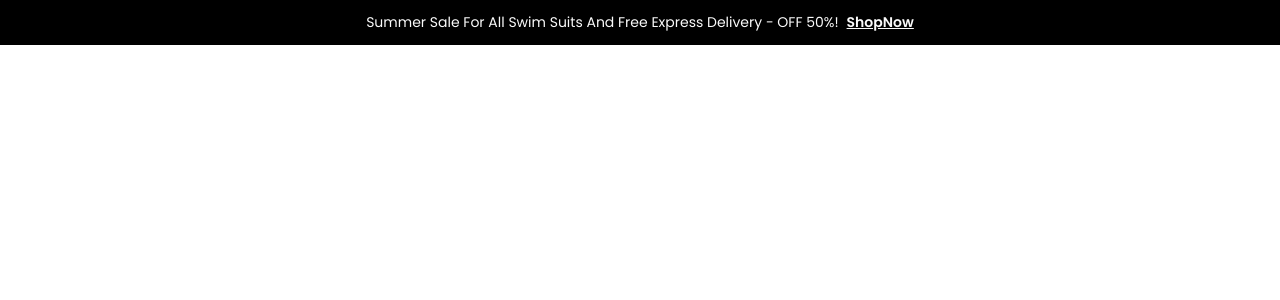
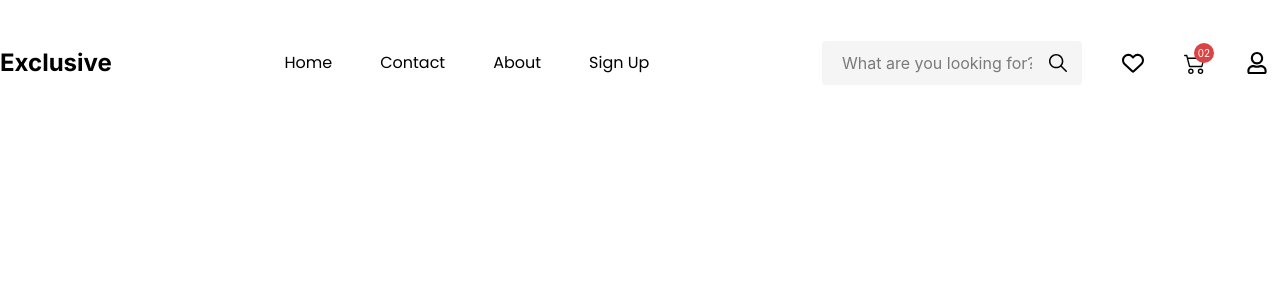
Before and after one commit to basudevkumer/Exclusive-e-commerce, a React (Vite) app: page / in a window 1280 px wide. Shown: the top 300 px of the page. Built offline with nearby package versions, Linux system fonts and the light colour scheme.

Commit message:
feat: Navbar component added in project

```diff
--- a/src/component/commonComponent/Navbar.jsx
+++ b/src/component/commonComponent/Navbar.jsx
@@ -1,12 +1,67 @@
-import React from 'react'
-import Header from './Header'
+import React from "react";
+import Container from "./Container";
+import { menuItems } from "../../helper/ProjectArr";
+import { allIcon } from "../../helper/IconProvider";
 
 const Navbar = () => {
+  //for icons
+  const { navIcon, searchIcon } = allIcon;
   return (
-    <>
-     <Header/>
-    </>
-  )
-}
+    <nav className="pt-10 pb-4">
+      <Container>
+        <div className="flex items-center justify-between">
+          <h6 className="heading24PXBold text-text2">Exclusive</h6>
+          <ul className="flex items-center gap-x-[48px]">
+            {menuItems.map((items) => {
+              return (
+                <li
+                  key={items.id}
+                  className="text-text2 title16PXRegular cursor-pointer relative after:absolute after:content-[''] after:h-[2px] after:w-full after:bg-[#0000007b] after:bottom-[0px] after:-left-full overflow-hidden  hover:after:left-0 py-[2px] after:transition-all after:duration-300 after:ease-in-out"
+                >
+                  {items.name}
+                </li>
+              );
+            })}
+          </ul>
+          <div className="flex items-center gap-x-7">
+            <div className="relative bg-secondary px-5 w-[260px] rounded">
+              <input
+                type="text"
+                placeholder="What are you looking for? "
+                className="py-[10px] w-[190px] "
+              />
+              <button    className="text-2xl top-1/2 translate-y-[-50%]  right-3 absolute cursor-pointer">
+                {" "}
+                {searchIcon}
+              </button  >
+            </div>
+            <ul className="flex gap-x-4 ">
+              {navIcon.map((items) => {
+                return items.to === "/addtocart" ? (
+                  <li
+                    key={items.id}
+                    className=" cursor-pointer text-[22px] p-3 hover:bg-secondary2 hover:text-white transition duration-300 ease-in-out  rounded-full relative group"
+                  >
+                    {items.icon}
+                    <span className="absolute top-[3px] right-1 text-[10px]  bg-secondary2 text-white rounded-full h-5 w-5 flex items-center justify-center group-hover:bg-white group-hover:text-[#000000]  transition duration-300 ease-in-out ">
+                      02
+                    </span>
+                  </li>
+                ) : (
+                  <li
+                    key={items.id}
+                    className=" cursor-pointer text-[22px] p-3 hover:bg-secondary2 hover:text-white transition duration-300 ease-in-out  rounded-full"
+                  >
+                    {items.icon}
+                  </li>
+                );
+              })}
+            </ul>
+          </div>
+        </div>
+      </Container>
+    </nav>
+  );
+};
 
-export default Navbar
+export default Navbar;
--- /dev/null
+++ b/src/helper/IconProvider.jsx
@@ -0,0 +1,13 @@
+import { BsCart2 } from "react-icons/bs";
+import { FaRegHeart } from "react-icons/fa6";
+import { FaRegUser } from "react-icons/fa";
+import { IoIosSearch } from "react-icons/io";
+
+export const allIcon = {
+  navIcon: [
+    { id: 1, icon: <FaRegHeart />, to: "/wishlist" },
+    { id: 2, icon: <BsCart2 />, to: "/addtocart" },
+    { id: 3, icon: <FaRegUser /> },
+  ],
+  searchIcon: <IoIosSearch />,
+};
--- /dev/null
+++ b/src/helper/ProjectArr.jsx
@@ -0,0 +1,8 @@
+const menuItems = [
+  { id: 1, name: "Home", path: "/" },
+  { id: 2, name: "Contact", path: "/contact" },
+  { id: 3, name: "About", path: "/about" },
+  { id: 4, name: "Sign Up", path: "/signup" },
+];
+
+export { menuItems };
--- a/src/index.css
+++ b/src/index.css
@@ -17,8 +17,8 @@
   --color-primary: #ffffff;
   --color-primary1: #363738;
   --color-secondary: #f5f5f5;
-  --color-Secondary1: #fefaf1;
-  --color-Secondary2: #db4444;
+  --color-secondary1: #fefaf1;
+  --color-secondary2: #db4444;
   --color-text: #fafafa;
   --color-text1: #7d8184;
   --color-text2: #000000;
@@ -207,3 +207,7 @@
     @apply text-[12px]/[18px] font-normal font-poppins;
   }
 }
+
+.l{
+  color: #00000054;
+}
```
